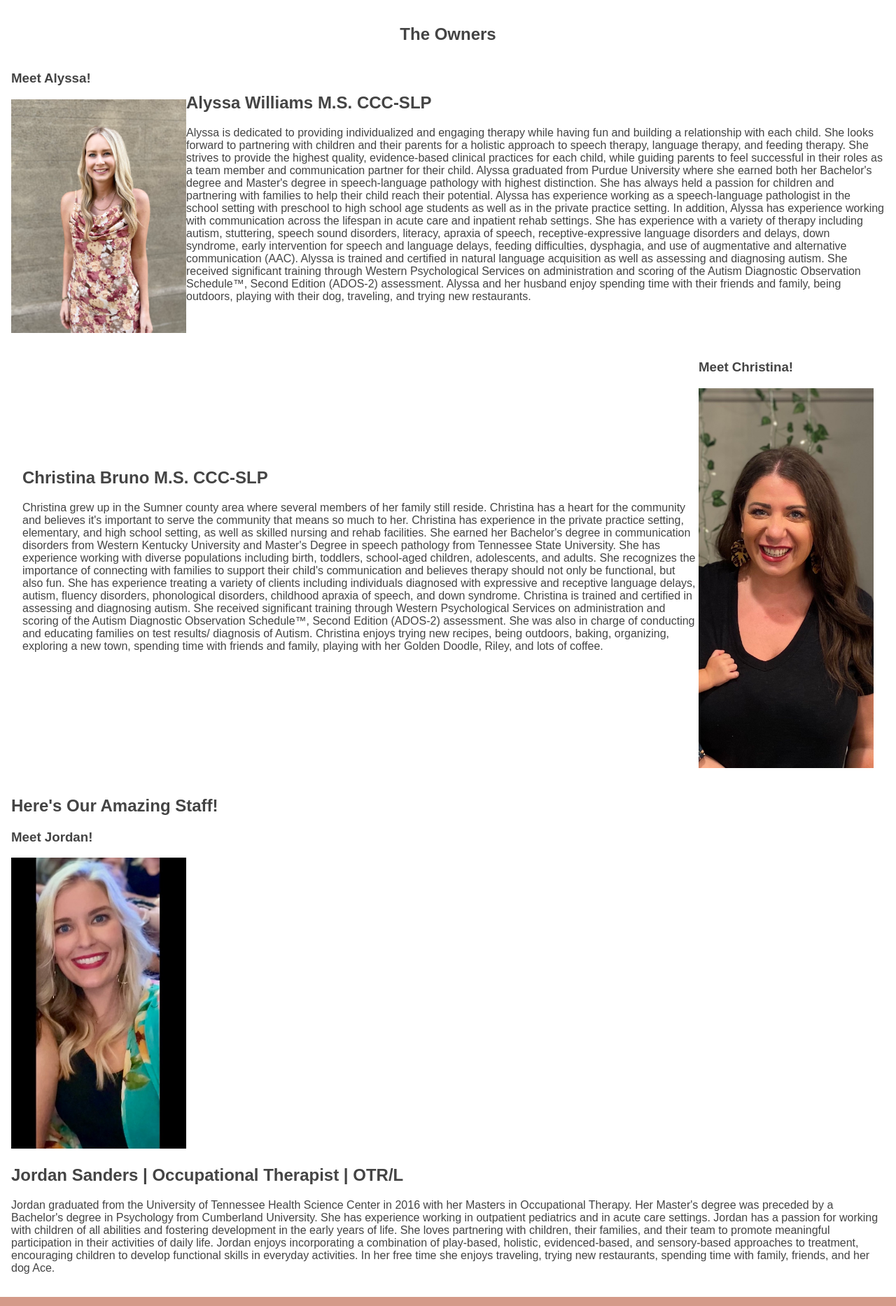
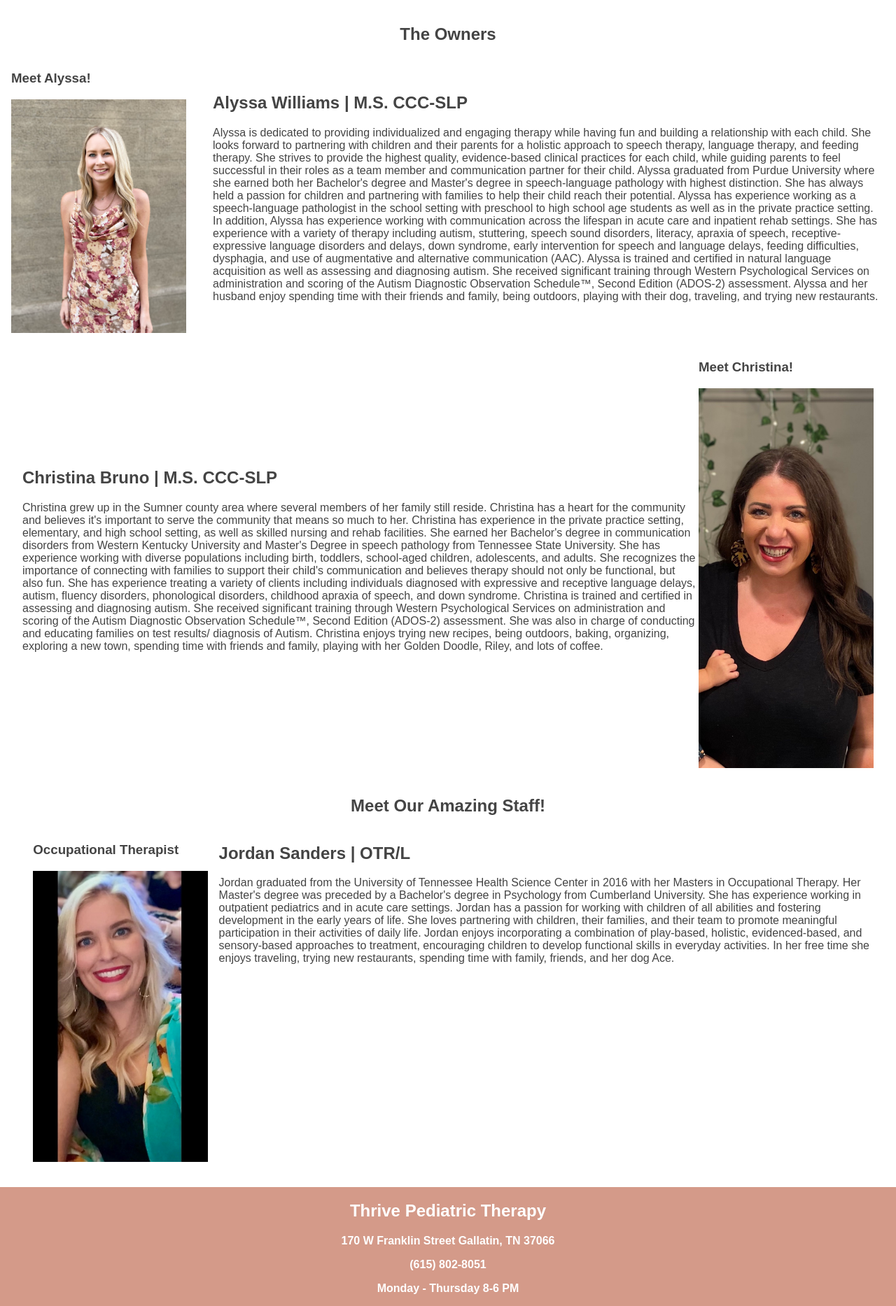
Before and after one commit to brunojoey/thrive-therapy, a React (Create React App) app: page /about in a window 1280 px wide. Shown: the part 940-2807 px from the top of the page at 70% size. Built offline with nearby package versions, Linux system fonts and the light colour scheme.

Commit message:
Added some styling for About page. And changed some wording

```diff
--- a/src/pages/About.js
+++ b/src/pages/About.js
@@ -37,7 +37,7 @@ const About = () => {
               <img src={alyssaPhoto} alt="Alyssa Williams" width="250" />
             </div>
             <div>
-              <h2>Alyssa Williams M.S. CCC-SLP</h2>
+              <h2>Alyssa Williams | M.S. CCC-SLP</h2>
               <p className="owners-paragraph">
                 Alyssa is dedicated to providing individualized and engaging
                 therapy while having fun and building a relationship with each
@@ -75,7 +75,7 @@ const About = () => {
           </div>
           <div className="about-owners-christina">
             <div>
-              <h2>Christina Bruno M.S. CCC-SLP</h2>
+              <h2>Christina Bruno | M.S. CCC-SLP</h2>
               <p>
                 Christina grew up in the Sumner county area where several
                 members of her family still reside. Christina has a heart for
@@ -113,14 +113,14 @@ const About = () => {
           </div>
         </section>
         <section className="about-staff">
-          <h2>Here's Our Amazing Staff!</h2>
+          <h2>Meet Our Amazing Staff!</h2>
           <div class="about-staff-jordan">
             <div>
-              <h3>Meet Jordan!</h3>
+              <h3>Occupational Therapist</h3>
               <img src={jordanPhoto} alt="Jordan Sanders" width="250" />
             </div>
             <div>
-              <h2>Jordan Sanders | Occupational Therapist | OTR/L</h2>
+              <h2>Jordan Sanders | OTR/L</h2>
               <p>
                 Jordan graduated from the University of Tennessee Health Science
                 Center in 2016 with her Masters in Occupational Therapy. Her
--- a/src/pages/index.scss
+++ b/src/pages/index.scss
@@ -210,7 +210,7 @@
 
     &-alyssa {
       display: grid;
-      grid-template-columns: 3fr 12fr;
+      grid-template-columns: 3fr 10fr;
       align-items: center;
 
       // width: 50%;
@@ -233,6 +233,21 @@
       text-align: center;
     }
   }
+
+  &-staff {
+    >h2 {
+      text-align: center;
+    }
+
+    &-jordan {
+      display: grid;
+      grid-template-columns: 3fr 10fr;
+      text-align: left;
+      justify-items: center;
+      margin: 1rem;
+    }
+  }
+
 }
 
 // Services Page Styling
```
